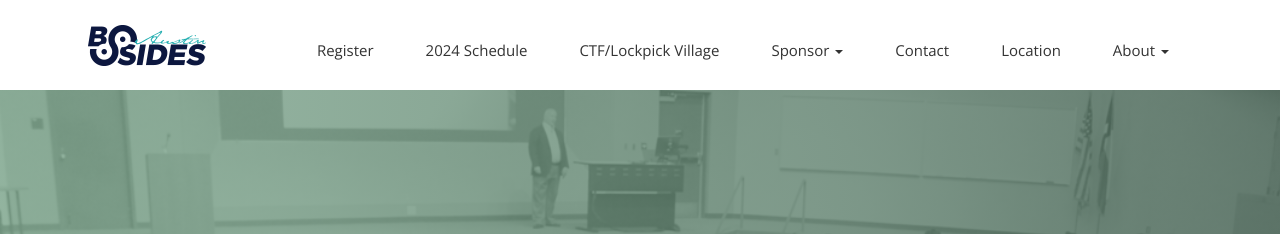
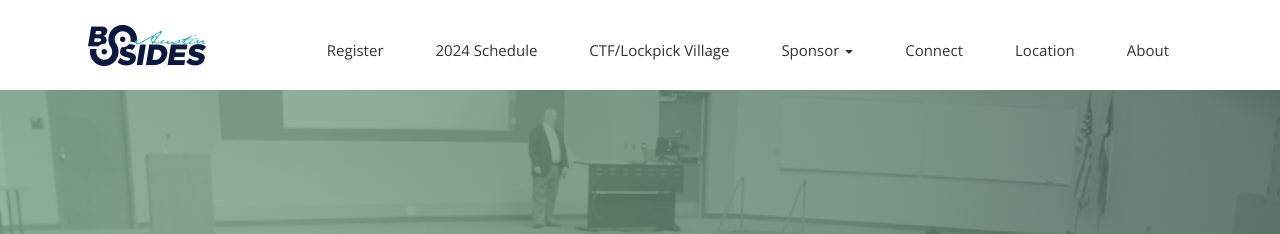
Before and after one commit to bsidesaustin/test, a Jekyll site: the page built from index.html, in a window 1280 px wide. Shown: the top 234 px of the page. Built offline with Jekyll 4.4.1, drawn with Linux system fonts in a browser that asks for light colours; nearby versions of some CDN libraries; some web fonts are replaced.

Commit message:
Update header.html

```diff
--- a/_includes/header.html
+++ b/_includes/header.html
@@ -33,15 +33,9 @@
                     </ul>
                 </li>
                 <!-- <li><a href="https://docs.google.com/forms/d/e/1FAIpQLSc88BJoZCK0iX2Z_2cBvtbOmWAwFLdTTFCsbwQp788NCC1H0g/viewform">Volunteer</a></li> -->
-                <li><a href="{{ site.baseurl }}/contact">Contact</a></li>
+                <li><a href="{{ site.baseurl }}/connect">Connect</a></li>
                 <li><a href="{{ site.baseurl }}/location">Location</a></li>
-                <li class="dropdown">
-                      <a href="/about" class="dropdown-toggle" data-toggle="dropdown" role="button" aria-haspopup="true" aria-expanded="false">About <span class="caret"></span></a>
-                     <ul class="dropdown-menu">
-                       <li><a href="/about">About</a></li>
-                       <li><a href="/connect">Connect</a></li>
-                    </ul>
-                </li>
+                <li><a href="{{ site.baseurl }}/about">About</a></li>
               </ul>
             </div><!-- /.navbar-collapse -->
           </div><!-- /.container-fluid -->
```
